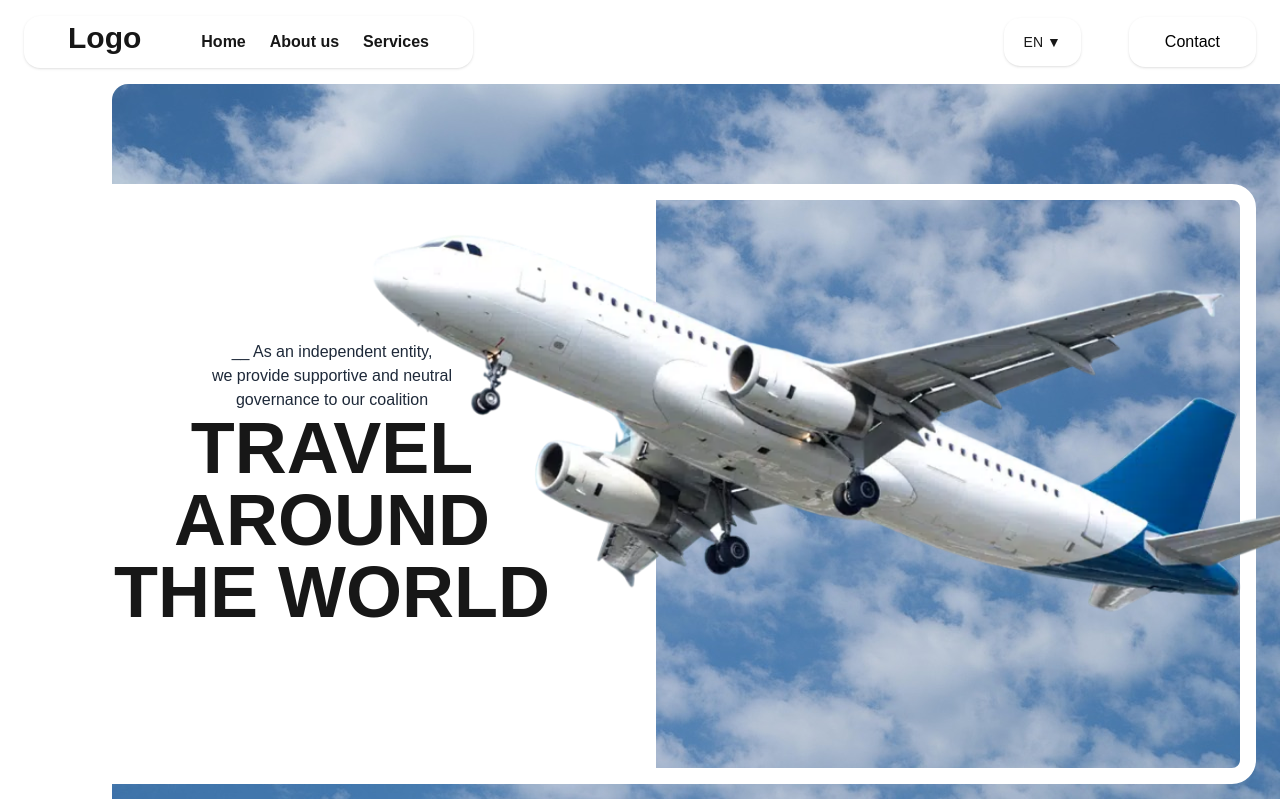
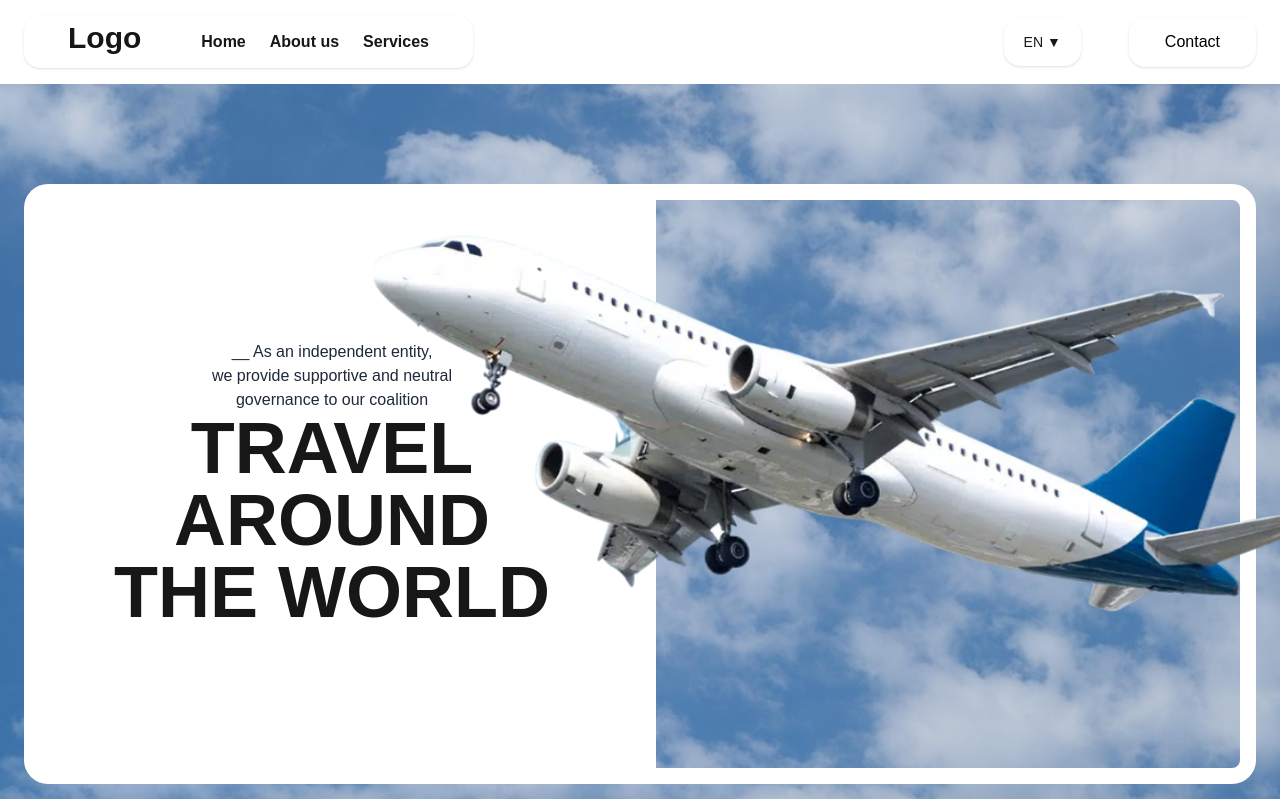
Before and after one commit to sinthujank-Navicode/Manitravels_Finals, a Next.js app: page / in a window 1280 px wide. Shown: the top 799 px of the page. Built offline with nearby package versions, Linux system fonts and the light colour scheme.

Commit message:
changes2

```diff
--- a/app/components/hero.js
+++ b/app/components/hero.js
@@ -8,9 +8,15 @@ export default function Section1() {
     <section className="h-screen flex flex-col md:flex-row items-center justify-between p-6 relative md:mt-0 mt-5 overflow-hidden">
   {/* Background Zoom Animation */}
   <motion.div
-    className="absolute top-0  left-0 w-full h-full z-[-1] bg-cover bg-center rounded-2xl  md:mx-[7rem] "
+    className="absolute top-0 left-0 w-[90rem] h-full z-[-1] bg-cover bg-center scale-110 mx-[2rem]"
     style={{ backgroundImage: "url('/background01.jpg')" }}
-
+    animate={{ scale: [1, 1.2, 1] }} // smaller scale range
+    transition={{
+      duration: 20,
+      repeat: Infinity,
+      repeatType: "loop",
+      ease: "easeInOut",
+    }}
   />
 
 
```
